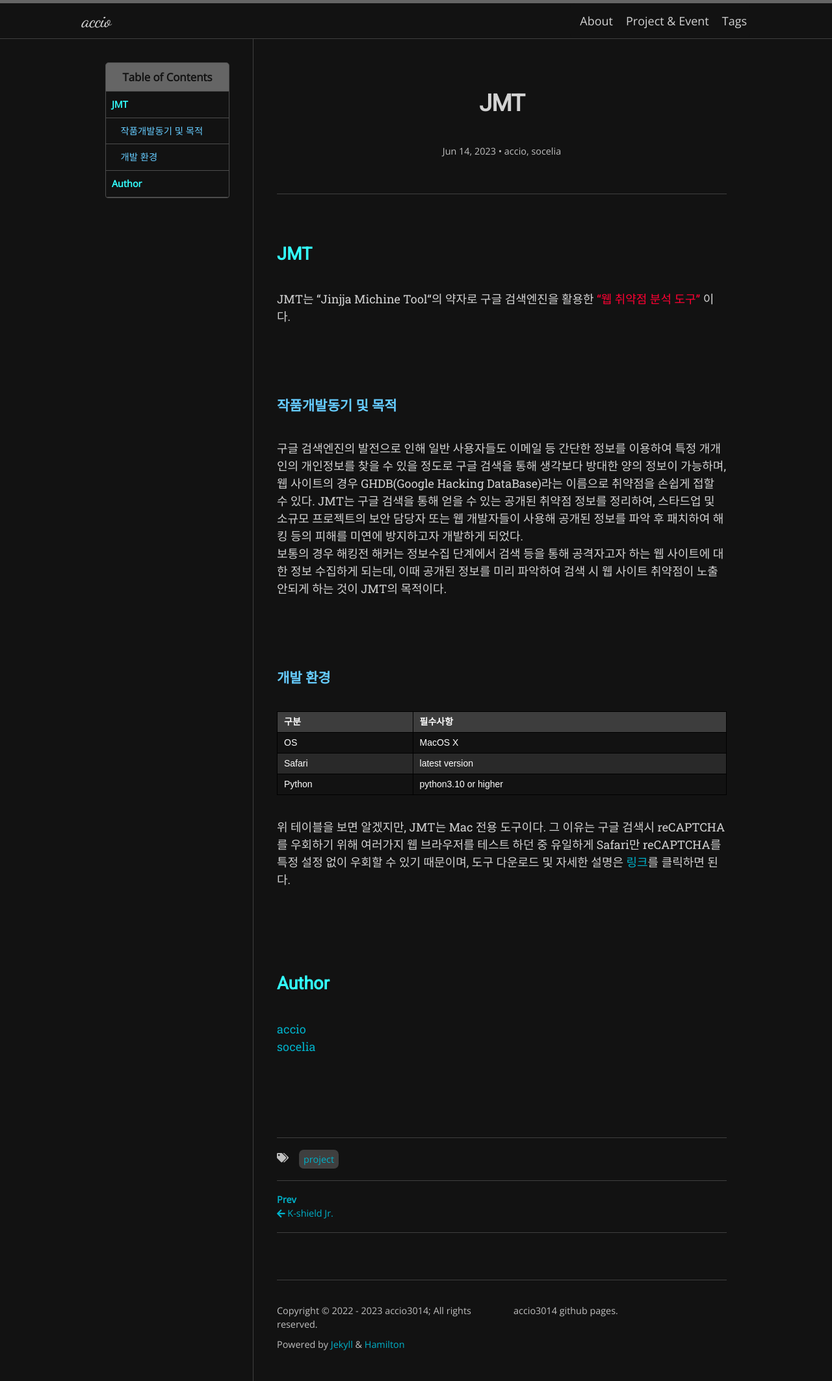
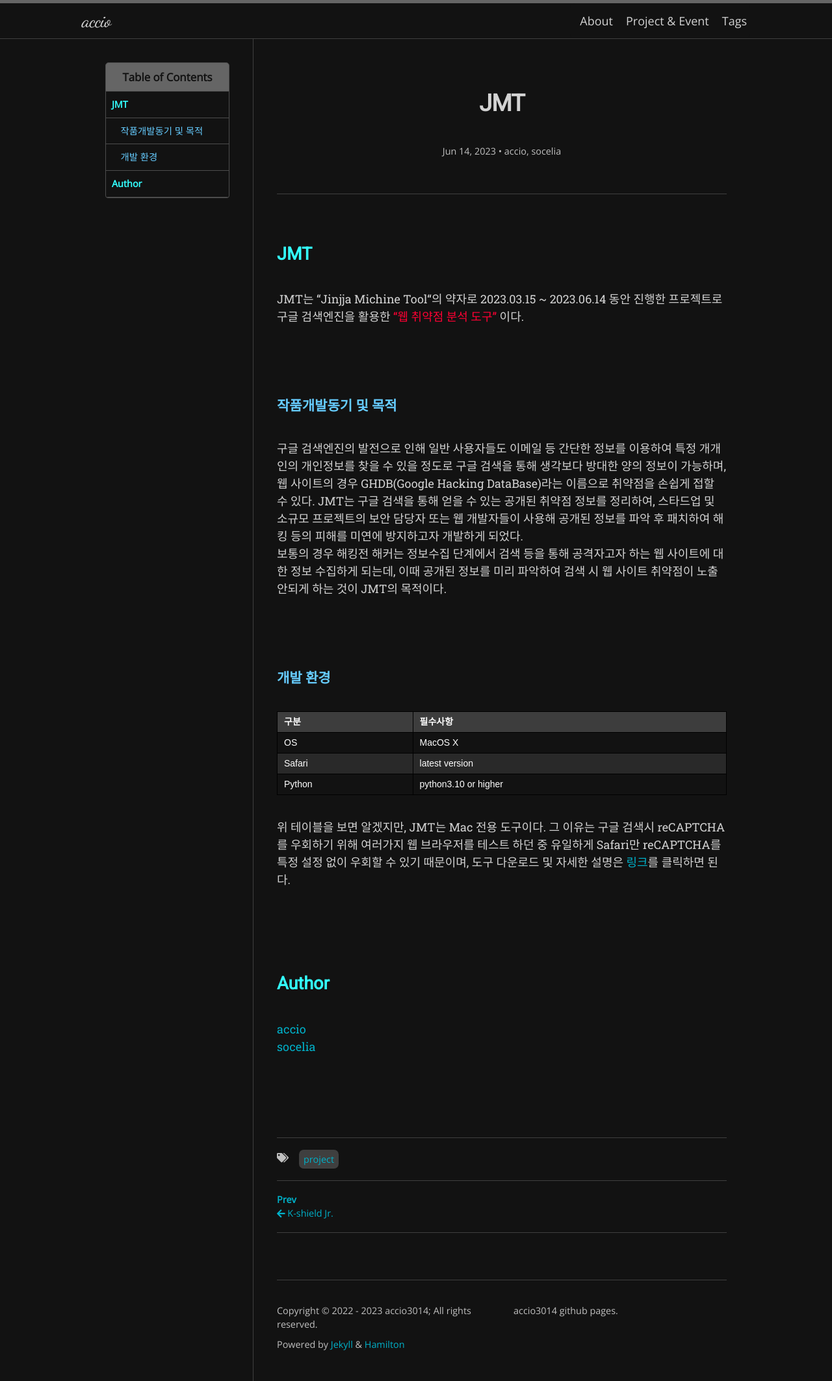
Before and after one commit to accio3014/accio3014.github.io, a Jekyll site: the page built from _posts/2023-06-14-JMT.md, in a window 1280 px wide. Shown: the whole page at 65% size. Built offline with Jekyll 4.4.1, drawn with Linux system fonts in a browser that asks for light colours; nearby versions of some CDN libraries; some web fonts are replaced.

Commit message:
Update JMT post

```diff
--- a/_posts/2023-06-14-JMT.md
+++ b/_posts/2023-06-14-JMT.md
@@ -17,7 +17,7 @@
 </style>
 
 ## <span style="color:#33FFFF;">JMT</span>
-JMT는 “Jinjja Michine Tool“의 약자로 구글 검색엔진을 활용한 <span style="font-size:1em; color:#FF0033;">“웹 취약점 분석 도구”</span> 이다. <br>
+JMT는 “Jinjja Michine Tool“의 약자로 2023.03.15 ~ 2023.06.14 동안 진행한 프로젝트로 구글 검색엔진을 활용한 <span style="font-size:1em; color:#FF0033;">“웹 취약점 분석 도구”</span> 이다. <br>
 <br>
 <br>
 
```
